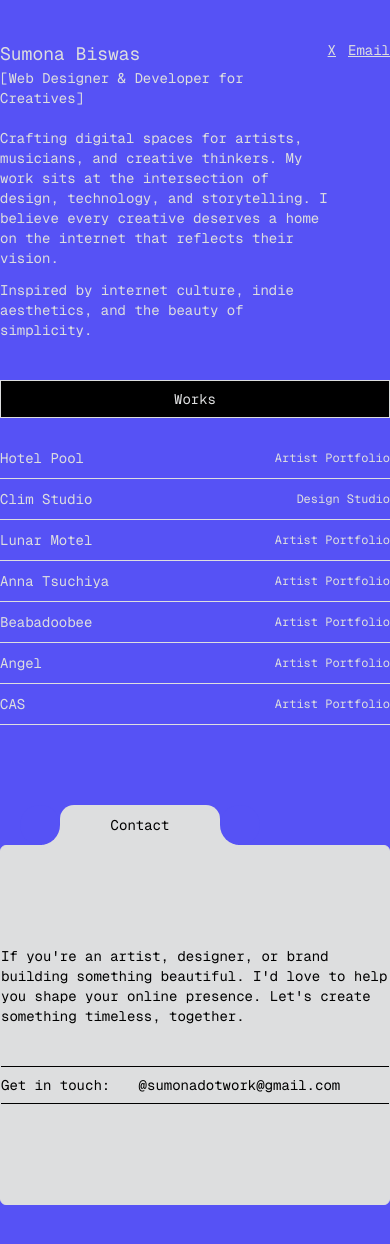
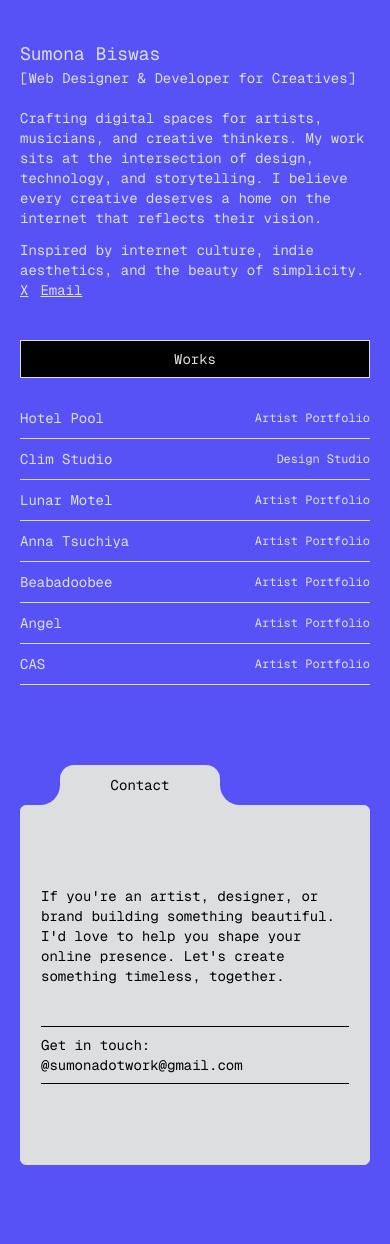
Before and after one commit to 7sumona02/5trangedream, a Next.js app: page /studio in a window 390 px wide. After the commit the page ends 1205 px from the top, so only its background shows below. Built offline with nearby package versions, Linux system fonts and the light colour scheme.

Commit message:
studio responsive

```diff
--- a/app/studio/page.jsx
+++ b/app/studio/page.jsx
@@ -7,8 +7,8 @@
 const page = () => {
     return (
         <SmoothFadeLayout>
-            <Container className='font-mono text-[#dddedf]'>
-                <div className='flex justify-between items-start'>
+            <Container className='font-mono text-[#dddedf] md:px-0 px-5'>
+                <div className='flex md:flex-row flex-col justify-between items-start'>
                     <div>
                         <Link href='/' className='text-lg cursor-pointer'>Sumona Biswas</Link>
                         <div className='text-sm max-w-lg'>
@@ -70,8 +70,8 @@
 
 const Contact = () => {
     return (
-        <div className="min-w-[80%] h-100 mt-20">
-            <div className="bg-[#dddedf] w-40 h-10 text-sm flex justify-center items-center ml-15 relative rounded-t-xl text-black">
+        <div className="w-full h-100 mt-20">
+            <div className="bg-[#dddedf] w-40 h-10 text-sm flex justify-center items-center md:ml-15 ml-10 relative rounded-t-xl text-black">
                 <div className="absolute size-10 bg-[#5652f5] rounded-full bottom-0 -left-10 z-10"></div>
                 <div className="absolute size-10 bg-[#5652f5] rounded-full bottom-0 -right-10 z-10"></div>
                 <div className="absolute w-5 h-5 bg-[#dddedf] bottom-0 -left-4.5"></div>
@@ -79,12 +79,12 @@
                 Contact
             </div>
             <div className="h-90 w-full bg-[#dddedf] rounded-sm border border-[#dddedf] flex flex-col justify-center">
-               <div className="max-w-lg mx-auto">
-                 <p className="text-black text-sm max-w-lg">If you're an artist, designer, or brand building something beautiful. I'd love to help you shape your online presence.
+               <div className="max-w-lg mx-auto md:px-0 px-5">
+                 <p className="text-black text-sm">If you're an artist, designer, or brand building something beautiful. I'd love to help you shape your online presence.
                     Let's create something timeless, together.
                 </p>
-                <div className="text-sm py-2 border-y border-y-black text-black mt-10">
-                Get in touch: <Link href='/' className="ml-5">@sumonadotwork@gmail.com</Link>
+                <div className="text-sm py-2 border-y border-y-black text-black mt-10 flex md:flex-row flex-col md:items-center md:gap-5">
+                <div>Get in touch: </div><Link href='/'>@sumonadotwork@gmail.com</Link>
                 </div>
                </div>
             </div>
```
